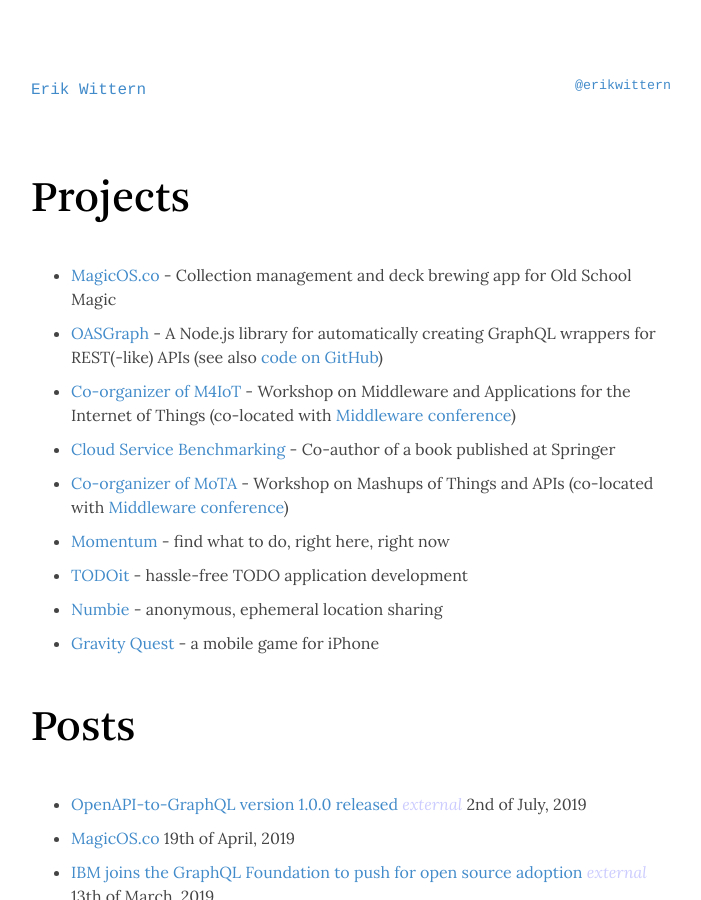
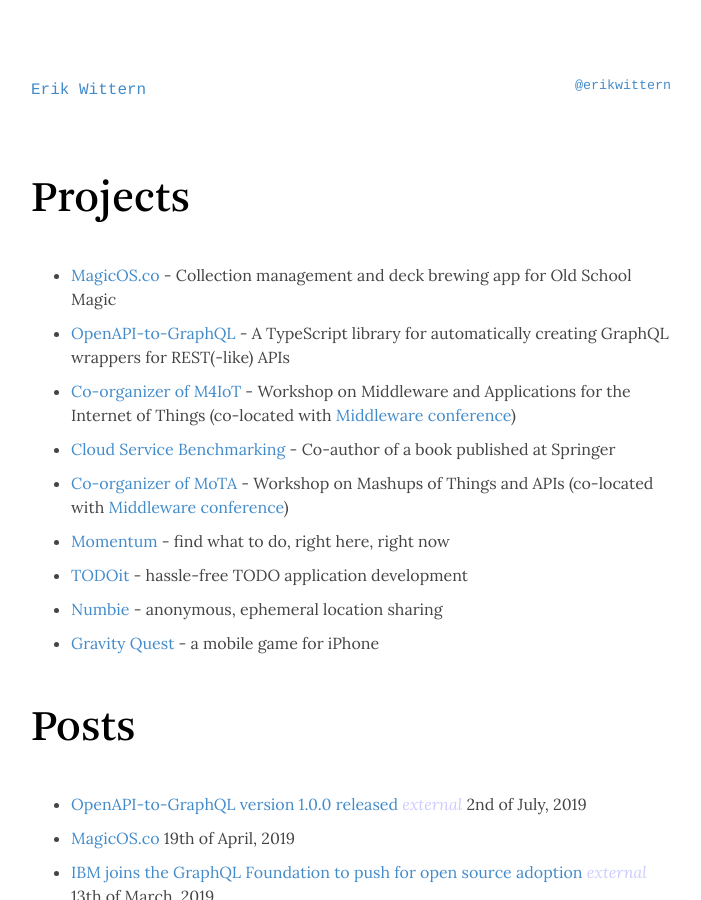
Before and after one commit to wittern/wittern.github.io, a Jekyll site: the page built from index.html, in a window 1280 px wide and 900 px high. Shown: the whole window, without its empty margins (289-990 px from the left). Built offline with Jekyll 4.4.1, drawn with Linux system fonts in a browser that asks for light colours.

Commit message:
Minor fix

```diff
--- a/index.html
+++ b/index.html
@@ -9,7 +9,7 @@
     <a href="https://magicos.co/" target="_blank">MagicOS.co</a> - Collection management and deck brewing app for Old School Magic
   </li>
   <li>
-    <a href="https://v4.loopback.io/oasgraph.html" target="_blank">OASGraph</a> - A Node.js library for automatically creating GraphQL wrappers for REST(-like) APIs (see also <a href="https://github.com/strongloop/oasgraph/" target="_blank">code on GitHub</a>)
+    <a href="https://github.com/IBM/openapi-to-graphql" target="_blank">OpenAPI-to-GraphQL</a> - A TypeScript library for automatically creating GraphQL wrappers for REST(-like) APIs
   </li>
   <li>
     <a href="http://www.m4iot.org" target="_blank">Co-organizer of M4IoT</a> - Workshop on Middleware and Applications for the Internet of Things (co-located with <a href="http://2018.middleware-conference.org/" target="_blank">Middleware conference</a>)
```
